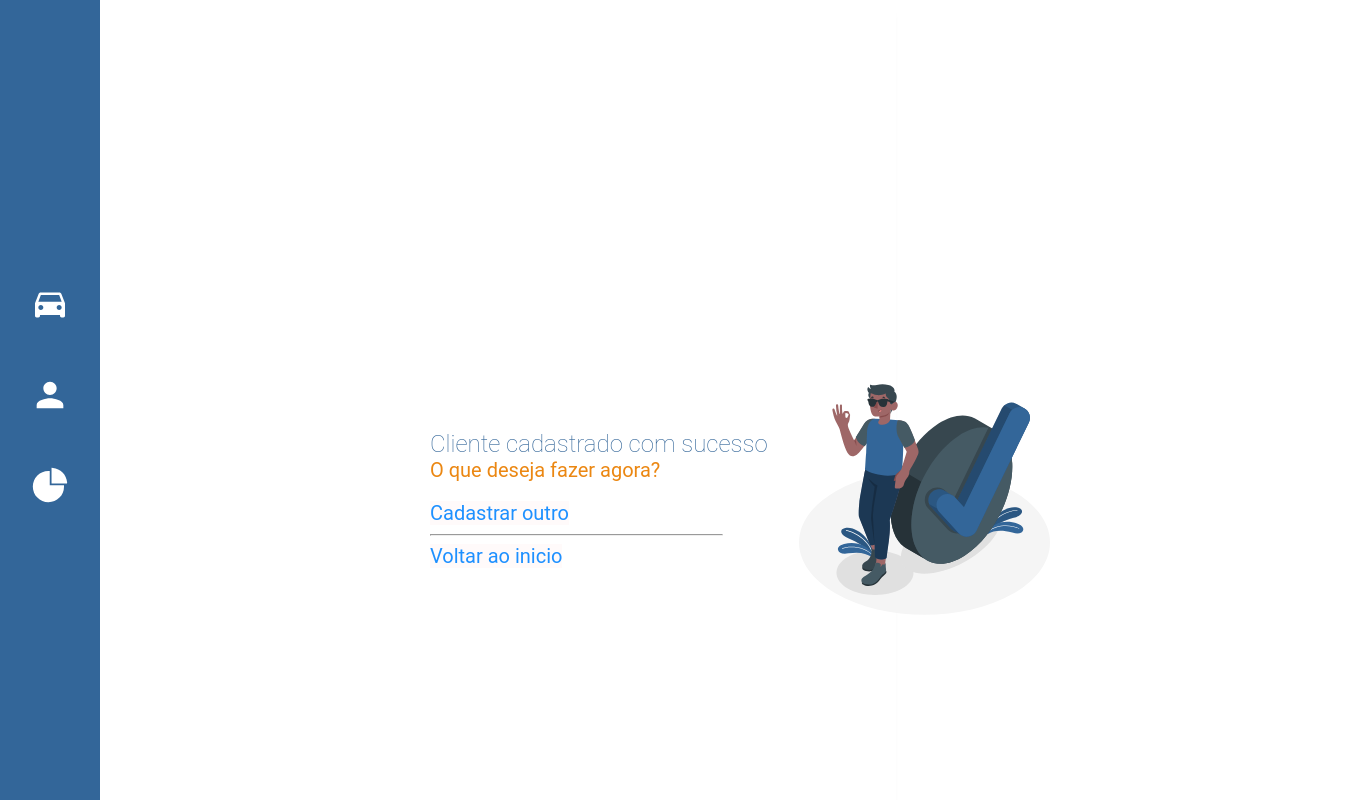
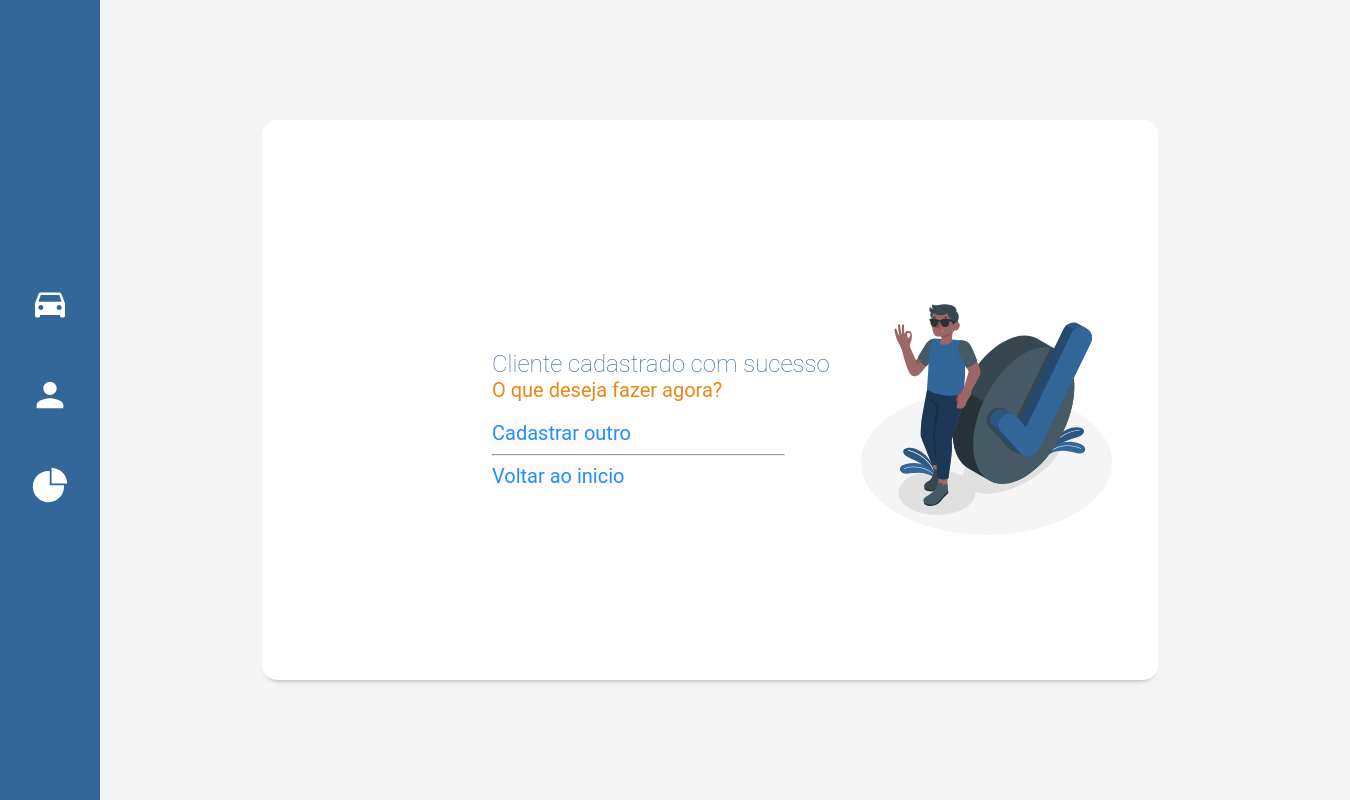
Before and after one commit to Locar-RPIV/web, a React (Create React App) app: page /FeedbackClient in a window 1280 px wide. Shown: the top 800 px of the page, 1350 px wide, since content can reach past the window. Built offline with nearby package versions, Linux system fonts and the light colour scheme.

Commit message:
feat: VehicleFeedback alignment and finished VehicleRegistration

```diff
--- a/src/components/NavBar/index.tsx
+++ b/src/components/NavBar/index.tsx
@@ -9,17 +9,17 @@ const NavBar: React.FC = () => {
   return (
     <StyledNavBar>
       <div className="options">
-        <a href="#first">
+        <a href="/Dashboard#first">
           <i>
             <IoMdCar />
           </i>
         </a>
-        <a href="#second">
+        <a href="/Dashboard#second">
           <i>
             <MdPerson />
           </i>
         </a>
-        <a href="#third">
+        <a href="/Dashboard#third">
           <i>
             <AiFillPieChart />
           </i>
--- a/src/pages/Dashboard/index.tsx
+++ b/src/pages/Dashboard/index.tsx
@@ -55,7 +55,6 @@ const Dashboard: React.FC = () => {
           rg
         });
         history.push("/FeedbackClient");
-        alert("chegou partner")
       } else if(!rg) {
         const responseClient = await Api.post("/client", {
           cpf,
@@ -67,8 +66,20 @@ const Dashboard: React.FC = () => {
           cnh
         });
         history.push("/FeedbackClient");
-        alert("chegou client")
       }
+      // else if (numeroPis) {
+
+      //   const responseEmployer = await Api.post("/employer", {
+      //     cpf,
+      //     nome,
+      //     telefone,
+      //     dataNascimento,
+      //     email: "testecliente3@gmail.com",
+      //     password: "4321",
+      //     numeroPis
+      //   });
+      //   history.push("/FeedbackClient");
+      // }
 
     } catch (err) {
       alert("Ocorreu algum erro ao adicionar o cliente")
@@ -97,28 +108,31 @@ const Dashboard: React.FC = () => {
               </Link>
               </div>
               <div className="item-2">
-                <div className="card">
+                <Link to="/VehicleRegistration"><div className="card">
                   <div className="thumb"><MdDirectionsBus size={"3em"} /></div>
                   <article>
-                    <h1><Link to="/VehicleRegistration">Ônibus </Link></h1>
+                    <h1>Ônibus </h1>
                   </article>
                 </div>
+                </Link>
               </div>
               <div className="item-3">
-                <div className="card">
+              <Link to="/VehicleRegistration"><div className="card">
                   <div className="thumb"><MdDirectionsBike size={"3em"} /></div>
                   <article>
-                    <h1><Link to="/VehicleRegistration">Bicicleta </Link></h1>
+                    <h1>Bicicleta </h1>
                   </article>
                 </div>
+              </Link>
               </div>
               <div className="item-4">
-                <div className="card">
+              <Link to="/VehicleRegistration"><div className="card">
                   <div className="thumb"><FaMotorcycle size={"3em"} /></div>
                   <article>
-                    <h1><Link to="/VehicleRegistration">Motocicleta </Link></h1>
+                    <h1>Motocicleta</h1>
                   </article>
                 </div>
+              </Link>
               </div>
             </div>
           </VehicleTypeCard>
--- a/src/pages/FeedbackClient/index.tsx
+++ b/src/pages/FeedbackClient/index.tsx
@@ -10,6 +10,7 @@ import {
     Button,
     FeedbackCard,
     VehicleTypeCard,
+    Section,
 } from "./styles";
 
 import NavBar from "../../components/NavBar";
@@ -26,9 +27,9 @@ const FeedbackClient: React.FC = () => {
 
 
     return (
-        <Container>
+        <Section>
             <NavBar />
-            <FeedbackCard style={{ padding: "250px"}}>
+            <FeedbackCard style={{ padding: "50px" }}>
                 <div className="column1">
                     <Title >
                         Cliente cadastrado com sucesso
@@ -48,8 +49,11 @@ const FeedbackClient: React.FC = () => {
                                 color: "#1E90FF",
                                 font: "arial"
                             }}>
-                            <Link to="/Dashboard">Cadastrar outro</Link>
-                </button>
+                            <a href="/Dashboard#second">
+                                <label>Cadastrar outro</label>
+                            </a>
+                            {/* <Link to="/Dashboard#second">Cadastrar outro</Link> */}
+                        </button>
                     </div>
                     <br />
                     <hr />
@@ -65,13 +69,13 @@ const FeedbackClient: React.FC = () => {
                                 font: "arial"
                             }}>
                             <Link to="/Dashboard">Voltar ao inicio</Link>
-                </button>
+                        </button>
                     </div>
                     {/* <Link to= {} /> */}
                 </div>
                 <div className="column2"><img src={clientFeedback} alt="" /></div>
             </FeedbackCard>
-        </Container>
+        </Section>
     )
 }
 export default FeedbackClient;
--- a/src/pages/FeedbackClient/styles.tsx
+++ b/src/pages/FeedbackClient/styles.tsx
@@ -368,3 +368,23 @@ export const FeedbackCard = styled.div`
   }
 
 `;
+
+export const Section = styled.div`
+
+  position: absolute;
+  top: 0;
+  min-height: calc(var(--vh, 1vh) * 100);
+  width: 0;
+  opacity: 0;
+  display: flex;
+  justify-content: center;
+  align-items: center;
+  margin-left: 70px;
+  opacity: 1;
+  position: absolute;
+  left: 0;
+  width: 100%;
+  height: 100%;
+  z-index: 10;
+  background: var(--secondary-color);
+`;
--- a/src/pages/FeedbackVehicle/index.tsx
+++ b/src/pages/FeedbackVehicle/index.tsx
@@ -1,6 +1,7 @@
 import React from "react";
 import {
     Container,
+    Section,
     Card,
     Title,
     Subtitle,
@@ -25,16 +26,16 @@ import Api from "../../services/api";
 const FeedbackVehicle: React.FC = () => {
 
     return (
-        <Container>
+        <Section>
             <NavBar />
-            <FeedbackCard style={{ padding: "250px"}}>
+            <FeedbackCard style={{ padding: "50px"}}>
                 <div className="column1">
                     <Title >
                         Veículo cadastrado com sucesso
-              </Title>
+                    </Title>
                     <Subtitle>
                         O que deseja fazer agora?
-              </Subtitle>
+                    </Subtitle>
                     <br />
                     <div>
                         <br />
@@ -48,7 +49,7 @@ const FeedbackVehicle: React.FC = () => {
                                 font: "arial"
                             }}>
                             <Link to="/VehicleRegistration">Cadastrar outro</Link>
-                </button>
+                        </button>
                     </div>
                     <br />
                     <hr />
@@ -64,13 +65,12 @@ const FeedbackVehicle: React.FC = () => {
                                 font: "arial"
                             }}>
                             <Link to="/Dashboard">Voltar ao inicio</Link>
-                </button>
+                        </button>
                     </div>
-                    {/* <Link to= {} /> */}
                 </div>
                 <div className="column2"><img src={vehicleFeedback} alt="" /></div>
             </FeedbackCard>
-        </Container>
+        </Section>
     )
 }
 
--- a/src/pages/FeedbackVehicle/styles.tsx
+++ b/src/pages/FeedbackVehicle/styles.tsx
@@ -368,3 +368,23 @@ export const FeedbackCard = styled.div`
   }
 
 `;
+
+export const Section = styled.div`
+
+  position: absolute;
+  top: 0;
+  min-height: calc(var(--vh, 1vh) * 100);
+  width: 0;
+  opacity: 0;
+  display: flex;
+  justify-content: center;
+  align-items: center;
+  margin-left: 70px;
+  opacity: 1;
+  position: absolute;
+  left: 0;
+  width: 100%;
+  height: 100%;
+  z-index: 10;
+  background: var(--secondary-color);
+`;
--- a/src/pages/VehicleResgistration/index.tsx
+++ b/src/pages/VehicleResgistration/index.tsx
@@ -1,6 +1,7 @@
 import React, { useState } from "react";
 import {
     Container,
+    Section,
     Card,
     Title,
     Subtitle,
@@ -22,7 +23,6 @@ import { Link } from "react-router-dom"
 import { useHistory } from 'react-router-dom'
 
 import Api from "../../services/api";
-import { on } from "process";
 
 
 const VehicleRegistration: React.FC = () => {
@@ -69,10 +69,10 @@ const VehicleRegistration: React.FC = () => {
 
 
         try {
-            if (!marca || !modelo || !potencia || !placa || !cor || !ano || !tipoCombustivel || !numeroPortas || !quilometragem  || !renavan || !chassi || !valorLocacao || !carroParceiro || !cpfParceiro || !filial || !imageUrl) {
+            if (!marca || !modelo || !potencia || !placa || !cor || !ano || !tipoCombustivel || !numeroPortas || !quilometragem  || !renavan || !chassi || !valorLocacao  || !filial || !imageUrl) {
                 alert("Preencha todos os campos")
                 return;
-            } else {
+            } else if (carroParceiro === "on" && cpfParceiro) {
                 const response = await Api.post("/automobile", {
                     marca,
                     modelo,
@@ -86,13 +86,32 @@ const VehicleRegistration: React.FC = () => {
                     renavan,
                     chassi,
                     valorLocacao,
-                    carroParceiro,
+                    carroParceiro: true,
                     cpfParceiro,
                     filial,
                     imageUrl
                 });
                     history.push("/FeedbackVehicle");
-                    alert("chegou aq")
+            } else if (carroParceiro === "" && !cpfParceiro) {
+                const response = await Api.post("/automobile", {
+                    marca,
+                    modelo,
+                    potencia,
+                    placa,
+                    cor,
+                    ano,
+                    tipoCombustivel,
+                    numeroPortas,
+                    quilometragem,
+                    renavan,
+                    chassi,
+                    valorLocacao,
+                    carroParceiro: false,
+                    cpfParceiro: 0,
+                    filial,
+                    imageUrl
+                });
+                    history.push("/FeedbackVehicle");
             }
 
         } catch (err) {
@@ -101,12 +120,9 @@ const VehicleRegistration: React.FC = () => {
     };
 
     return (
-        <Container>
+        <Section>
         <NavBar />
-        <div className="container">
-          <section id="first">
-          <VehicleTypeCard style={{ padding: "80px" }}>
-
+          <VehicleTypeCard style={{ padding: "30px" }}>
                 <Title>
                     <IoMdCar className="title-icon" size={"1.3em"} />
                     Veículos
@@ -257,9 +273,7 @@ const VehicleRegistration: React.FC = () => {
                     </div>
                 </Column2>
             </VehicleTypeCard>
-            </section>
-            </div>
-        </Container>
+        </Section>
     )
 }
 
--- a/src/pages/VehicleResgistration/styles.tsx
+++ b/src/pages/VehicleResgistration/styles.tsx
@@ -64,6 +64,28 @@ export const Container = styled.div`
   }
 `;
 
+export const Section = styled.div`
+
+  position: absolute;
+  top: 0;
+  min-height: calc(var(--vh, 1vh) * 100);
+  width: 0;
+  opacity: 0;
+  display: flex;
+  justify-content: center;
+  align-items: center;
+  margin-left: 70px;
+  opacity: 1;
+  position: absolute;
+  left: 0;
+  width: 100%;
+  height: 100%;
+  z-index: 10;
+  background: var(--secondary-color);
+
+
+`;
+
 export const Card = styled.div`
   background-color: #000;
   width: 70%;
@@ -111,7 +133,7 @@ export const Card = styled.div`
 export const VehicleTypeCard = styled.div`
   background-color: #fff;
   width: 70%;
-  height: 70%;
+  height: 80%;
   padding: 40px;
   display: grid;
   grid-template-rows: 100px 1fr;
@@ -152,7 +174,7 @@ export const VehicleTypeCard = styled.div`
   .three-inputs {
     display: grid;
     grid-template-columns: 1fr 1fr 1fr;
-    grid-gap: 32px;
+    grid-gap: 42px;
     margin: 24px 0px;
   }
 
```
Lines whose indentation alone changed are shown as unchanged.
